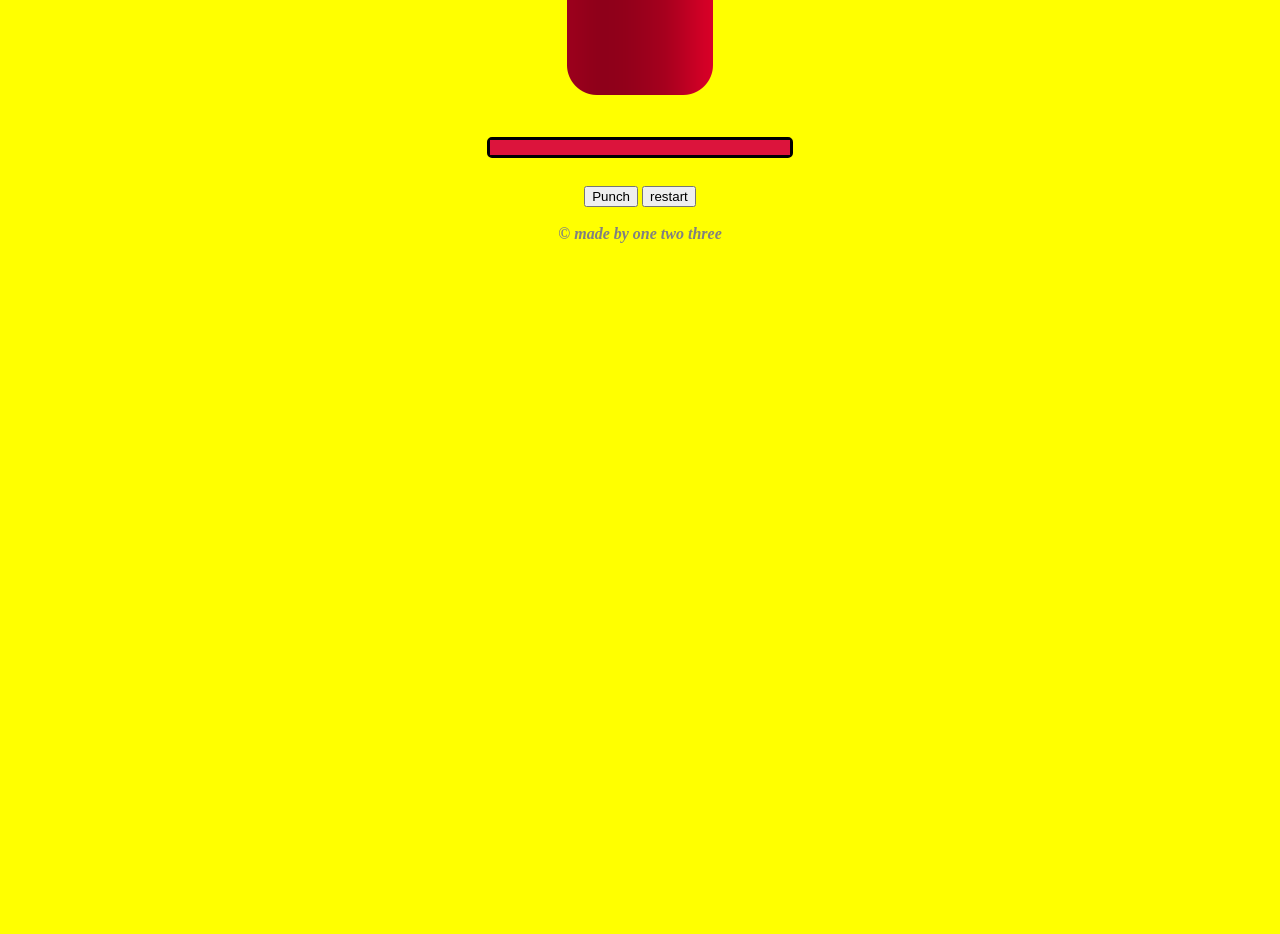
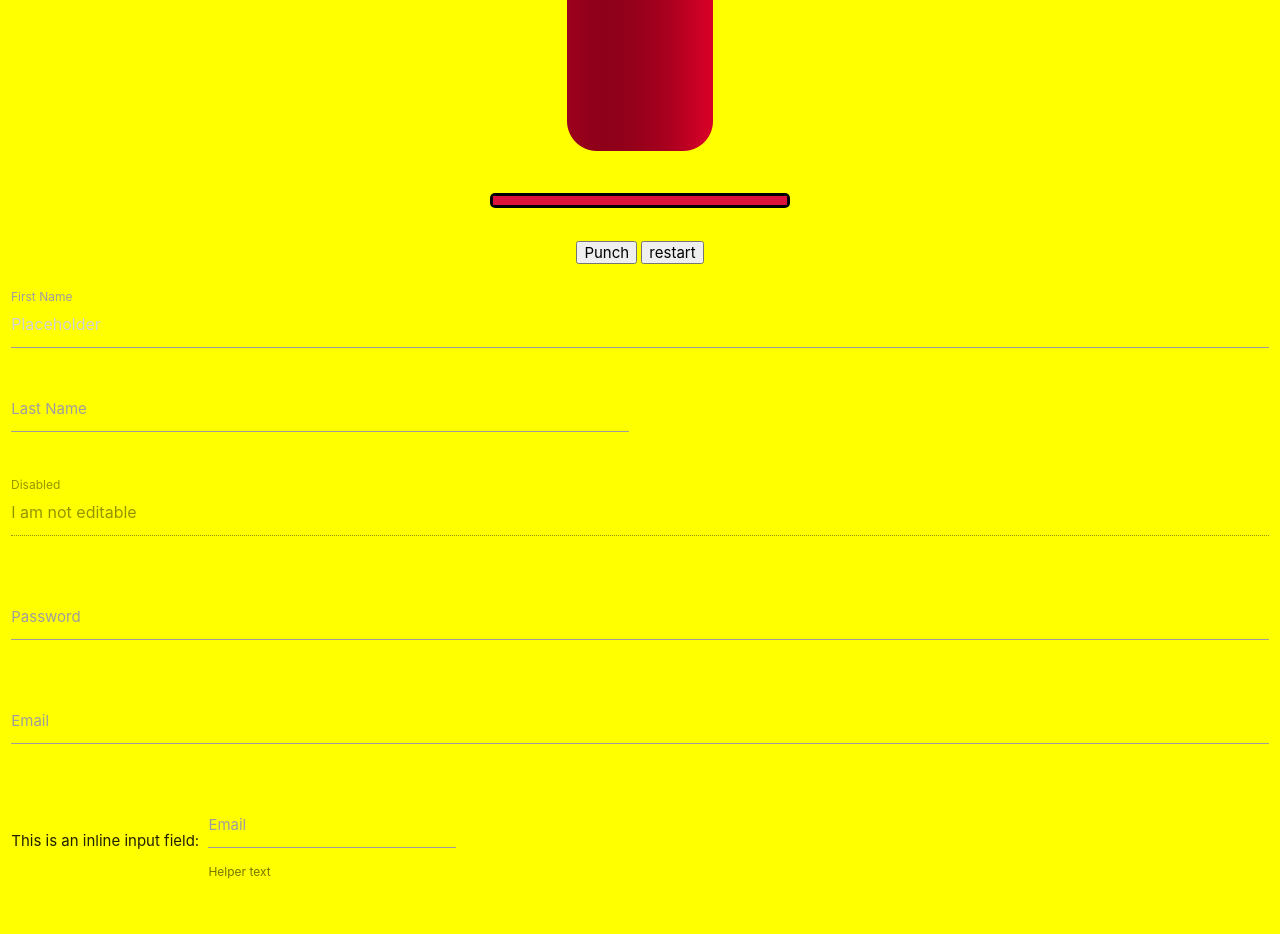
Before and after one commit to dhaneshpawar/punchbag, a plain HTML site: page bag.html in a window 1280 px wide. Shown: the part 420-1354 px from the top of the page. Before the commit the page ends 800 px from the top, so only its background shows below. Drawn offline with nearby package versions, Linux system fonts and the light colour scheme.

Commit message:
finally all code is done

```diff
--- a/bag.html
+++ b/bag.html
@@ -3,8 +3,28 @@
         <title>Punch Bag Game</title>
         <link rel="icon" href="bag.png">
         <link rel="stylesheet" href="bag.css">
+        <!-- Compiled and minified CSS -->
+        <link rel="stylesheet" href="https://cdnjs.cloudflare.com/ajax/libs/materialize/1.0.0/css/materialize.min.css">
+        <link href="https://fonts.googleapis.com/icon?family=Material+Icons" rel="stylesheet">
+        <link rel="stylesheet" href="https://cdnjs.cloudflare.com/ajax/libs/font-awesome/5.12.0-2/css/all.min.css">
     </head>
     <body>
+
+        <nav>
+            <div class="nav-wrapper">
+              <a href="#" class="brand-logo"> The Punch Bag Game  </a>
+              <ul id="nav-mobile" class="right hide-on-med-and-down">
+                <li><a href="https://github.com/dhaneshpawar/">
+
+                    <i class="fab fa-facebook-f"></i> &nbsp;&nbsp;&nbsp;
+                    About us</a></li>
+              </ul>
+            </div>
+          </nav>
+
+
+
+
         <div class="container">
             <img src="bag.png" id="bagimg" alt="Bag Image">
 
@@ -17,13 +37,57 @@
             <button id="restartbutton">restart</button>
             <br><br>
             <b>
-                <i>
-                    <a href=""> &copy; made by one two three </a>
-                </i>
             </b>
         </div>
 
+        <div class="row">
+            <form class="col s12">
+              <div class="row">
+                <div class="input-field col s12">
+                  <input placeholder="Placeholder" id="first_name" type="text" class="validate">
+                  <label for="first_name">First Name</label>
+                </div>
+                <div class="input-field col s6">
+                  <input id="last_name" type="text" class="validate">
+                  <label for="last_name">Last Name</label>
+                </div>
+              </div>
+              <div class="row">
+                <div class="input-field col s12">
+                  <input disabled value="I am not editable" id="disabled" type="text" class="validate">
+                  <label for="disabled">Disabled</label>
+                </div>
+              </div>
+              <div class="row">
+                <div class="input-field col s12">
+                  <input id="password" type="password" class="validate">
+                  <label for="password">Password</label>
+                </div>
+              </div>
+              <div class="row">
+                <div class="input-field col s12">
+                  <input id="email" type="email" class="validate">
+                  <label for="email">Email</label>
+                </div>
+              </div>
+              <div class="row">
+                <div class="col s12">
+                  This is an inline input field:
+                  <div class="input-field inline">
+                    <input id="email_inline" type="email" class="validate">
+                    <label for="email_inline">Email</label>
+                    <span class="helper-text" data-error="wrong" data-success="right">Helper text</span>
+                  </div>
+                </div>
+              </div>
+            </form>
+          </div>
+
+
+
         <script src="https://code.jquery.com/jquery-3.5.1.js" integrity="sha256-QWo7LDvxbWT2tbbQ97B53yJnYU3WhH/C8ycbRAkjPDc=" crossorigin="anonymous"></script>
+        <!-- Compiled and minified JavaScript -->
+        <script src="https://cdnjs.cloudflare.com/ajax/libs/materialize/1.0.0/js/materialize.min.js"></script>
         <script src="bag.js"></script>
     </body>
 </html>
```
Also changed, not shown: links.txt.
